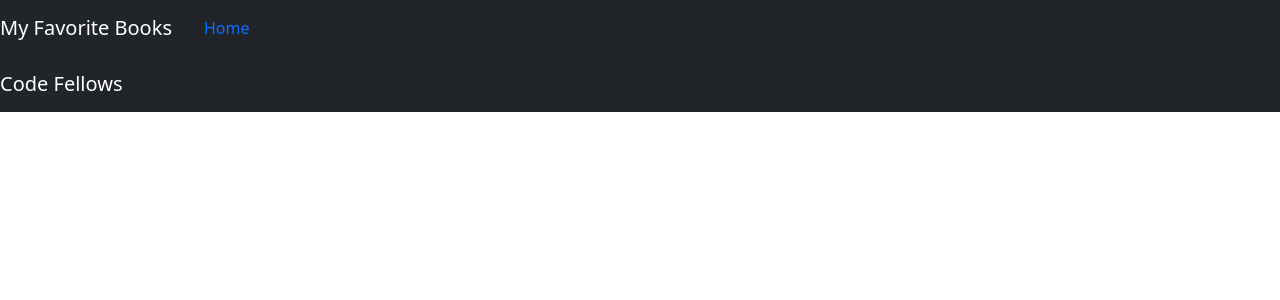
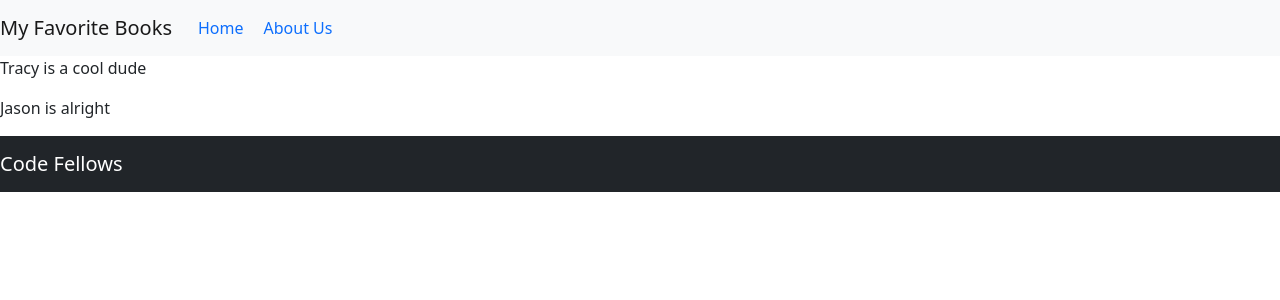
Before and after one commit to jason-christopher/can-of-books-frontend, a React (Create React App) app: page /about in a window 1280 px wide. Shown: the top 300 px of the page. Built offline with nearby package versions, Linux system fonts and the light colour scheme.

Commit message:
finished Lab 11

```diff
--- a/src/About.js
+++ b/src/About.js
@@ -1,11 +1,16 @@
 import { Component } from "react";
 
-class Profile extends Component {
+class About extends Component {
 
   render() {
     /* TODO: render information about the developers */
-    return <p>Profile page coming soon</p>
+    return (
+      <>
+        <p>Tracy is a cool dude</p>
+        <p>Jason is alright</p>
+      </>
+    )
   }
 };
 
-export default Profile;
+export default About;
--- /dev/null
+++ b/src/App.css
@@ -0,0 +1,8 @@
+.nav-link{
+  /* color: white; */
+  padding: 0 10px;
+}
+
+Nav{
+  background-color: black;
+}
--- a/src/App.js
+++ b/src/App.js
@@ -2,7 +2,9 @@ import React from 'react';
 import Header from './Header';
 import Footer from './Footer';
 import BestBooks from './BestBooks';
+import About from './About';
 import 'bootstrap/dist/css/bootstrap.min.css';
+import './App.css';
 import {
   BrowserRouter as Router,
   Routes,
@@ -10,6 +12,7 @@ import {
 } from "react-router-dom";
 
 class App extends React.Component {
+
   render() {
     return (
       <>
@@ -18,10 +21,14 @@ class App extends React.Component {
           <Routes>
             <Route
               exact path="/"
-              element={<BestBooks />}
+              element={<BestBooks/>}
             >
             </Route>
-            {/* PLACEHOLDER: add a route with a path of '/about' that renders the `About` component */}
+            <Route
+              exact path="/about"
+              element={<About/>}
+            >
+            </Route>
           </Routes>
           <Footer />
         </Router>
--- a/src/BestBooks.js
+++ b/src/BestBooks.js
@@ -1,4 +1,8 @@
 import React from 'react';
+import axios from 'axios';
+import Carousel from 'react-bootstrap/Carousel';
+
+// let server = process.env.REACT_APP_SERVER;
 
 class BestBooks extends React.Component {
   constructor(props) {
@@ -9,17 +13,43 @@ class BestBooks extends React.Component {
   }
 
   /* TODO: Make a GET request to your API to fetch all the books from the database  */
+  getBooks = async () => {
+    try{
+      let results = await axios.get(`${process.env.REACT_APP_SERVER}/books`);
+      this.setState({
+        books: results.data
+      });
+    } catch (error){
+      console.log(error.response.data);
+    }
+  }
+
+  componentDidMount() {
+    this.getBooks();
+  }
 
   render() {
 
     /* TODO: render all the books in a Carousel */
+    // Carousel constructor
+    let carouselItems = this.state.books.map( book => {
+      return (
+        <Carousel.Item>
+          <p>{book.title}</p>
+          <p>{book.description}</p>
+          <p>{book.status}</p>
+        </Carousel.Item>
+      )
+    });
 
     return (
       <>
         <h2>My Essential Lifelong Learning &amp; Formation Shelf</h2>
 
         {this.state.books.length ? (
-          <p>Book Carousel coming soon</p>
+          <Carousel>
+            {carouselItems}
+          </Carousel>
         ) : (
           <h3>No Books Found :(</h3>
         )}
--- a/src/Header.js
+++ b/src/Header.js
@@ -5,10 +5,10 @@ import { Link } from "react-router-dom";
 class Header extends React.Component {
   render() {
     return (
-      <Navbar collapseOnSelect expand="lg" bg="dark" variant="dark">
+      <Navbar collapseOnSelect expand="lg" bg="light" variant="light">
         <Navbar.Brand>My Favorite Books</Navbar.Brand>
         <NavItem><Link to="/" className="nav-link">Home</Link></NavItem>
-        {/* PLACEHOLDER: render a navigation link to the about page */}
+        <NavItem><Link to="/about" className="nav-link">About Us</Link></NavItem>
       </Navbar>
     )
   }
```
Also changed, not shown: 2 other files (tests, documents, lock files or other folders).
